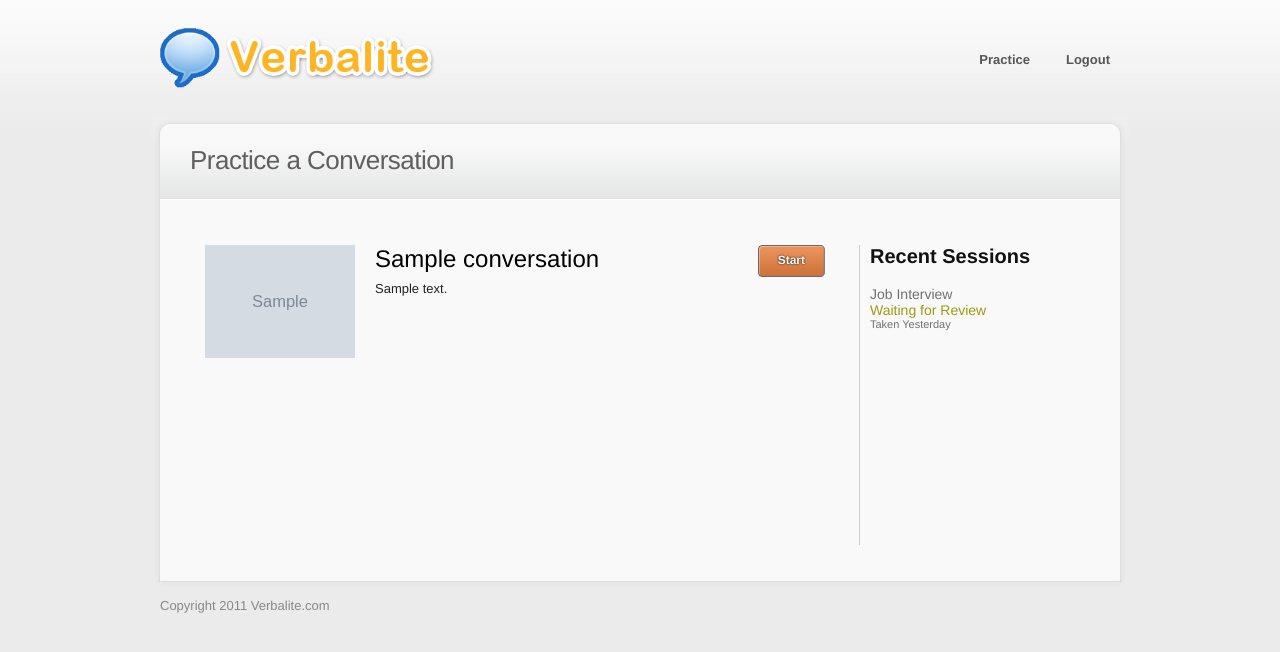
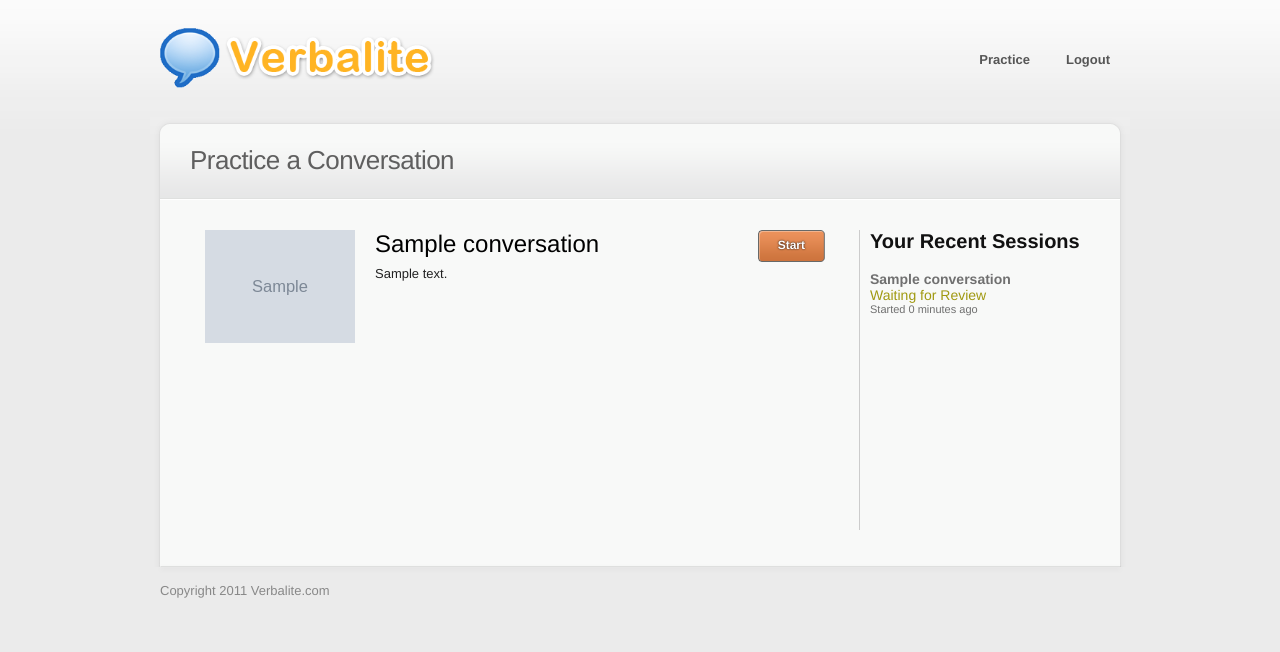
Before and after one commit to ddgromit/mimicme, a Django app: page /conversations/ in a window 1280 px wide. Shown: the top 652 px of the page. Run offline with Django 3.2, Linux system fonts and the light colour scheme; a user stored in the database is signed in; tables that the repository leaves empty hold one stand-in row (values such as "Sample post"); grey boxes marked "Sample" are stand-in pictures; parts of the project's set-up code (start-up, migrations or seed data) failed here and were passed over.

Commit message:
Showing attempts on the conversation page

```diff
--- a/practice/static/css/convosets.css
+++ b/practice/static/css/convosets.css
@@ -1,5 +1,5 @@
 .situations {
-  margin-top: 20px;
+  margin-top: 5px;
   float: left;
   margin-left: 10px; }
   .situations .situations-title {
@@ -34,7 +34,7 @@
   width: 215px;
   border-left: 1px solid #ccc;
   padding-left: 10px;
-  margin-top: 20px;
+  margin-top: 5px;
   min-height: 300px; }
   .taken-situations .taken-title {
     font-size: 20px;
@@ -42,7 +42,10 @@
     color: #111;
     margin-bottom: 18px; }
   .taken-situations .situation {
-    font-size: 14px; }
+    font-size: 14px;
+    margin-bottom: 15px; }
+    .taken-situations .situation .name {
+      font-weight: bold; }
     .taken-situations .situation .ago {
       font-size: 11px; }
     .taken-situations .situation .waiting-for-review {
--- a/practice/static/css/convosets.scss
+++ b/practice/static/css/convosets.scss
@@ -13,7 +13,7 @@
 
 
 .situations {
-    margin-top: 20px;
+    margin-top: 5px;
     float: left;
     margin-left: 10px;
     .situations-title {
@@ -60,7 +60,7 @@
     width: 215px;
     border-left: 1px solid #ccc;
     padding-left:10px;
-    margin-top: 20px;
+    margin-top: 5px;
     min-height: 300px;
     .taken-title {
         font-size: 20px;
@@ -70,7 +70,9 @@
     }
     .situation {
         font-size: 14px;
+        margin-bottom: 15px;
         .name {
+            font-weight: bold;
         }
         .ago {
             font-size: 11px;
--- a/practice/templates/convosets.html
+++ b/practice/templates/convosets.html
@@ -52,13 +52,21 @@
 
     <div class="taken-situations">
         <div class="taken-title">
-            Recent Sessions
+            Your Recent Sessions
         </div>
+        {% for attempt in attempts %}
         <div class="situation">
-            <div class="name">Job Interview</div>
-            <div class="status waiting-for-review">Waiting for Review</div>
-            <div class="ago">Taken Yesterday</div>
+            <div class="name">{{attempt.conversation.title}}</div>
+            <div class="status waiting-for-review">
+                {% if attempt.is_finished %}
+                Waiting for Review
+                {% else %}
+                Unfinished
+                {% endif %}
+            </div>
+            <div class="ago">Started {{attempt.started|timesince}} ago</div>
         </div>
+        {% endfor %}
     </div>
     <div style="clear: both;"></div>
 </div>
```
